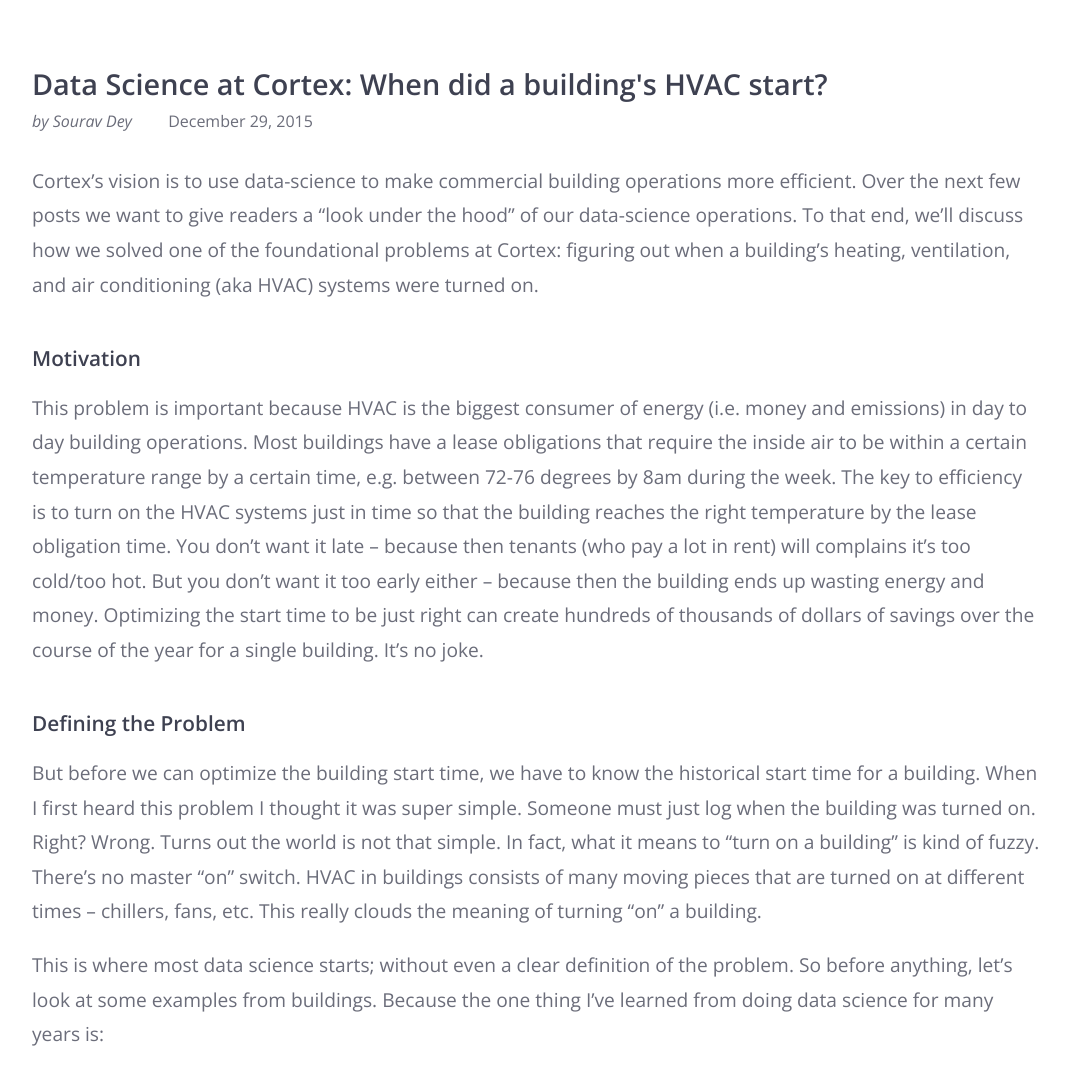
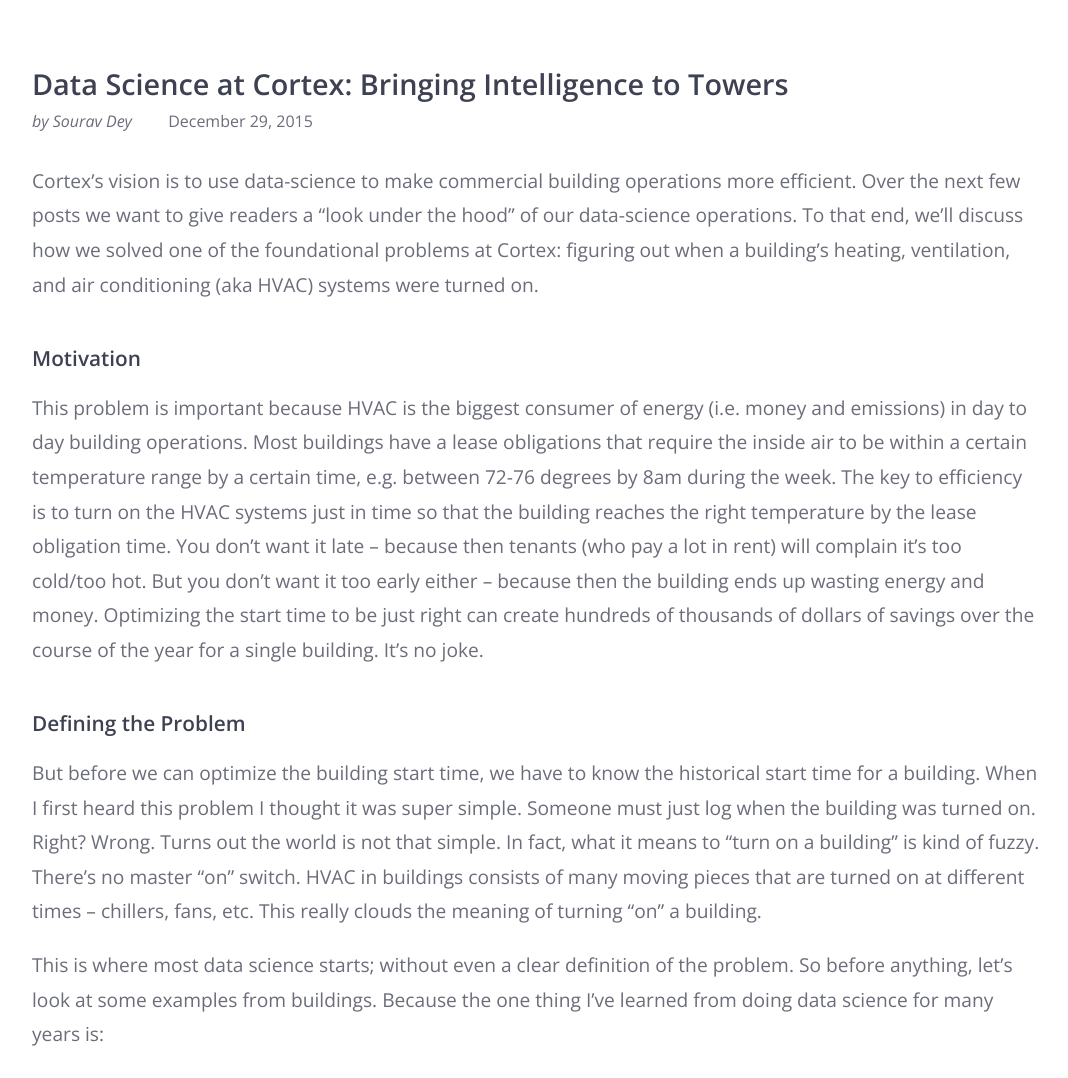
Before and after one commit to cortexintel/cortexintel-github-pages-old, a Jekyll site: the page built from _posts/2015-12-29-data-science-at-cortex-bringing-intelligence-to-towers.md, in a window 1280 px wide and 1400 px high. Shown: the part 322-1400 px from the top of the window, without its empty margins (104-1172 px from the left). Built offline with Jekyll 4.4.1, drawn with Linux system fonts in a browser that asks for light colours; comment, search, counter and statistics services are not loaded.

Commit message:
Changing the title and fixing a typo

```diff
--- a/_posts/2015-12-29-data-science-at-cortex-building-hvac-start.md
+++ b/_posts/2015-12-29-data-science-at-cortex-bringing-intelligence-to-towers.md
@@ -6,14 +6,14 @@
 - machine learning
 - algorithms
 layout: post
-title: "Data Science at Cortex: When did a building's HVAC start?"
+title: "Data Science at Cortex: Bringing Intelligence to Towers"
 ---
 
 Cortex's vision is to use data-science to make commercial building operations more efficient.  Over the next few posts we want to give readers a "look under the hood" of our data-science operations.  To that end, we'll discuss how we solved one of the foundational problems at Cortex: figuring out when a building's heating, ventilation, and air conditioning (aka HVAC) systems were turned on.
 
 ## Motivation
 
-This problem is important because HVAC is the biggest consumer of energy (i.e. money and emissions) in day to day building operations.  Most buildings have a lease obligations that require the inside air to be within a certain temperature range by a certain time, e.g. between 72-76 degrees by 8am during the week.  The key to efficiency is to turn on the HVAC systems just in time so that the building reaches the right temperature by the lease obligation time.  You don't want it late -- because then tenants (who pay a lot in rent) will complains it's too cold/too hot.  But you don't want it too early either -- because then the building ends up wasting energy and money.  Optimizing the start time to be just right can create hundreds of thousands of dollars of savings over the course of the year for a single building.  It's no joke.
+This problem is important because HVAC is the biggest consumer of energy (i.e. money and emissions) in day to day building operations.  Most buildings have a lease obligations that require the inside air to be within a certain temperature range by a certain time, e.g. between 72-76 degrees by 8am during the week.  The key to efficiency is to turn on the HVAC systems just in time so that the building reaches the right temperature by the lease obligation time.  You don't want it late -- because then tenants (who pay a lot in rent) will complain it's too cold/too hot.  But you don't want it too early either -- because then the building ends up wasting energy and money.  Optimizing the start time to be just right can create hundreds of thousands of dollars of savings over the course of the year for a single building.  It's no joke.
 
 ## Defining the Problem
 
```
